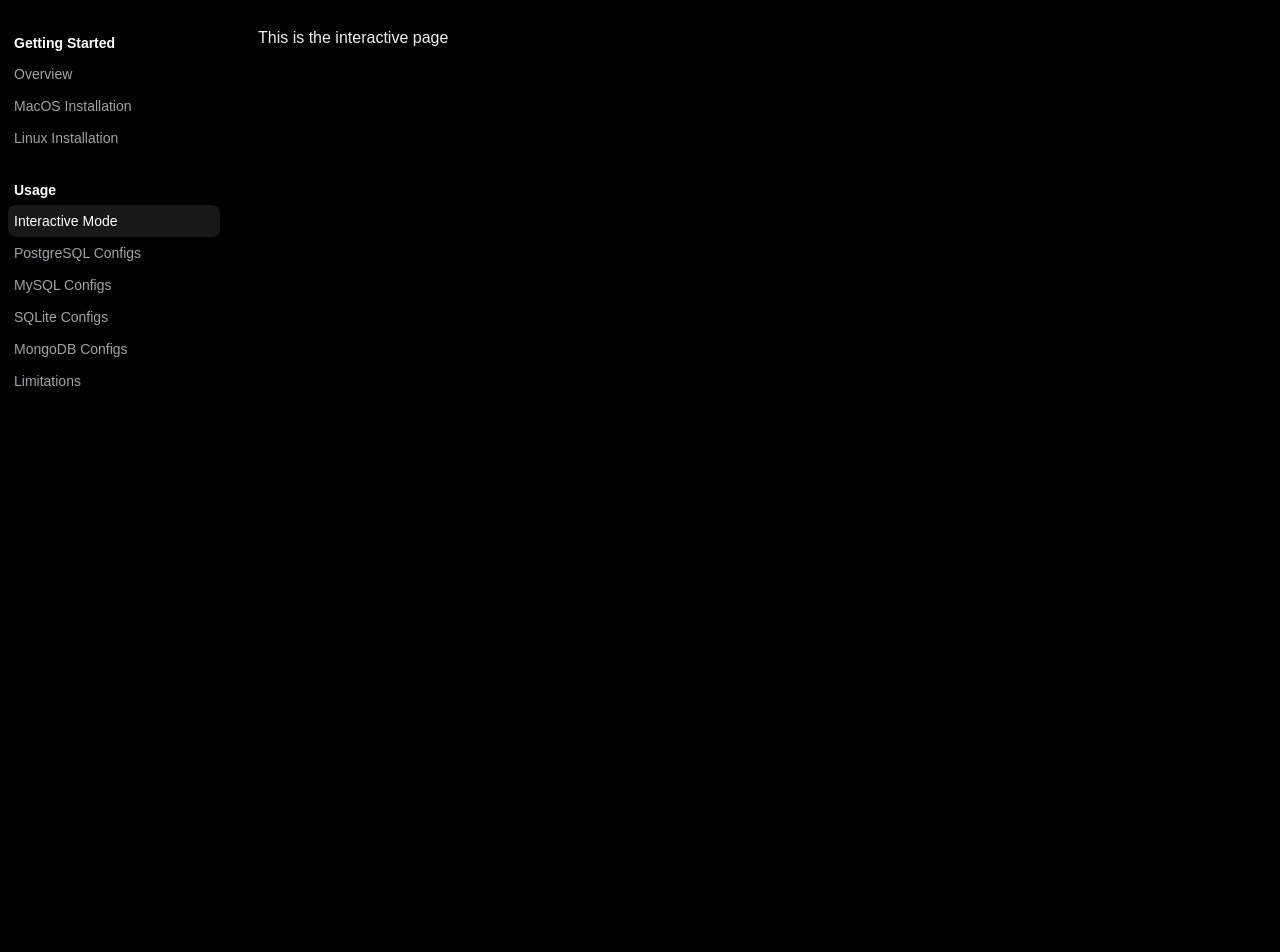
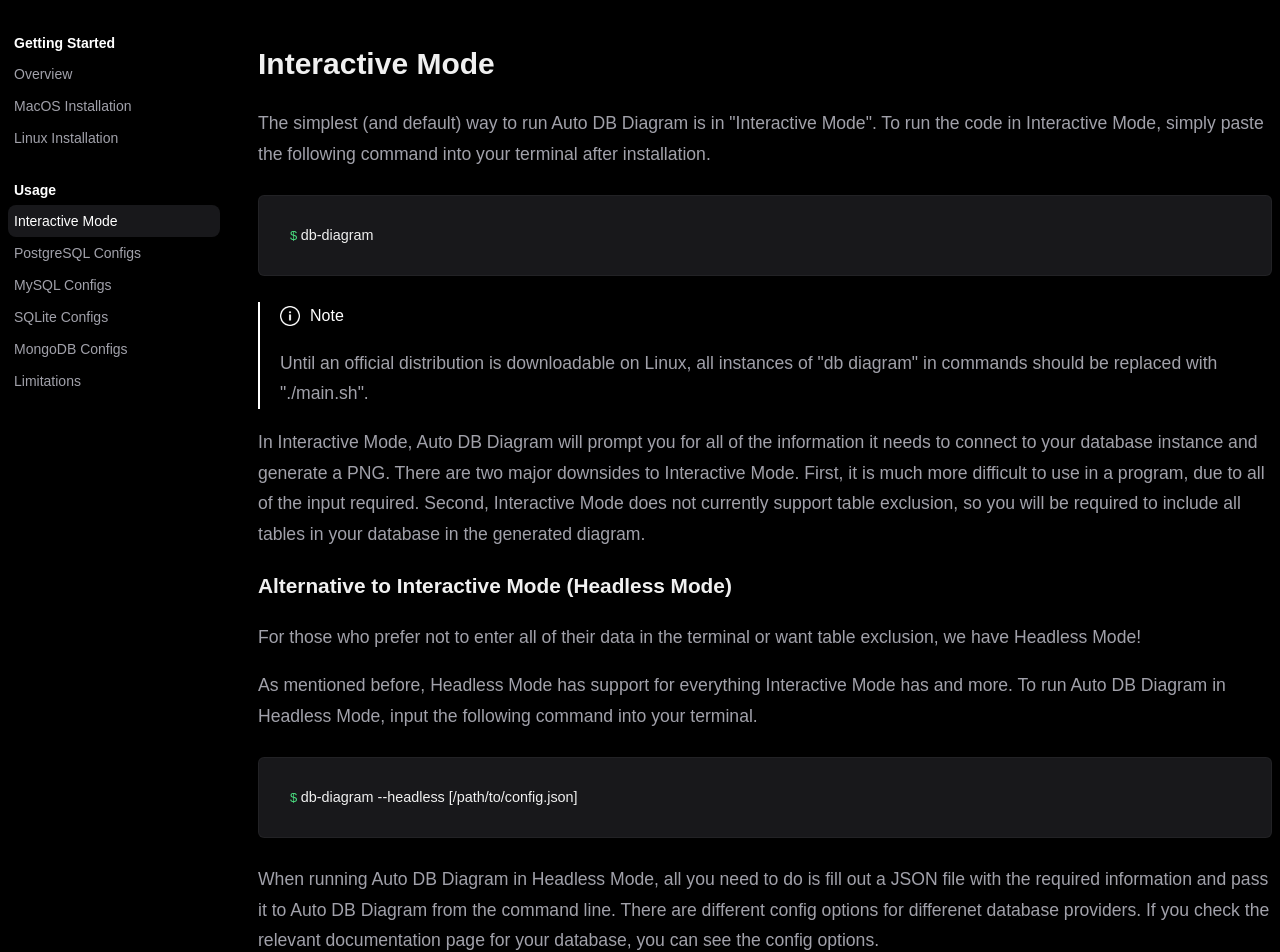
Before and after one commit to jamesdaniel3/auto-db-diagram-docs, a React (Vite) app in the folder frontend/: page /docs/usage/interactive in a window 1280 px wide. Shown: the top 952 px of the page. Before the commit the page ends 816 px from the top, so only its background shows below. Built offline with nearby package versions, Linux system fonts and the light colour scheme.

Commit message:
created interactive usage page and fixed an issue where scroll position was saved accross pages

```diff
--- a/frontend/src/App.tsx
+++ b/frontend/src/App.tsx
@@ -12,9 +12,23 @@ import SQLiteUsage from "./components/pages/SQLiteUsage";
 import MongoDBUsage from "./components/pages/MongoDBUsage";
 import Limitations from "./components/pages/Limitations";
 
+import { useEffect } from "react";
+import { useLocation } from "react-router-dom";
+
 export default function App() {
+  function ScrollToTop() {
+    const { pathname } = useLocation();
+
+    useEffect(() => {
+      window.scrollTo(0, 0);
+    }, [pathname]);
+
+    return null;
+  }
+
   return (
     <>
+      <ScrollToTop />
       <Routes>
         <Route path="/" element={<Home />} />
         <Route path="/docs" element={<DocsPage />}>
--- a/frontend/src/components/pages/InteractiveUsage.tsx
+++ b/frontend/src/components/pages/InteractiveUsage.tsx
@@ -1,7 +1,74 @@
+import "../../styles/Pages.css";
+import infoImage from "../../assets/images/info-black.png";
+
 export default function InteractiveUsage() {
   return (
     <>
-      <p>This is the interactive page</p>
+      <p className="page-title">Interactive Mode</p>
+      <p className="page-text">
+        The simplest (and default) way to run Auto DB Diagram is in "Interactive
+        Mode". To run the code in Interactive Mode, simply paste the following
+        command into your terminal after installation.
+      </p>
+
+      <div className="terminal-command-container">
+        <p className="terminal-command-text">
+          <span className="terminal-command-prompt">$ </span> db-diagram
+        </p>
+      </div>
+
+      <div className="page-note-container">
+        <div className="note-top-line">
+          <img
+            className="info-image"
+            src={infoImage}
+            style={{ height: "20px", width: "20px" }}
+          />
+          <p className="page-note-label">Note</p>
+        </div>
+        <p className="page-text">
+          Until an official distribution is downloadable on Linux, all instances
+          of "db diagram" in commands should be replaced with "./main.sh".
+        </p>
+      </div>
+
+      <p className="page-text">
+        In Interactive Mode, Auto DB Diagram will prompt you for all of the
+        information it needs to connect to your database instance and generate a
+        PNG. There are two major downsides to Interactive Mode. First, it is
+        much more difficult to use in a program, due to all of the input
+        required. Second, Interactive Mode does not currently support table
+        exclusion, so you will be required to include all tables in your
+        database in the generated diagram.
+      </p>
+
+      <p className="page-section-header">
+        Alternative to Interactive Mode (Headless Mode)
+      </p>
+      <p className="page-text">
+        For those who prefer not to enter all of their data in the terminal or
+        want table exclusion, we have Headless Mode!
+      </p>
+      <p className="page-text">
+        As mentioned before, Headless Mode has support for everything
+        Interactive Mode has and more. To run Auto DB Diagram in Headless Mode,
+        input the following command into your terminal.
+      </p>
+
+      <div className="terminal-command-container">
+        <p className="terminal-command-text">
+          <span className="terminal-command-prompt">$ </span> db-diagram
+          --headless [/path/to/config.json]
+        </p>
+      </div>
+
+      <p className="page-text">
+        When running Auto DB Diagram in Headless Mode, all you need to do is
+        fill out a JSON file with the required information and pass it to Auto
+        DB Diagram from the command line. There are different config options for
+        differenet database providers. If you check the relevant documentation
+        page for your database, you can see the config options.
+      </p>
     </>
   );
 }
```
